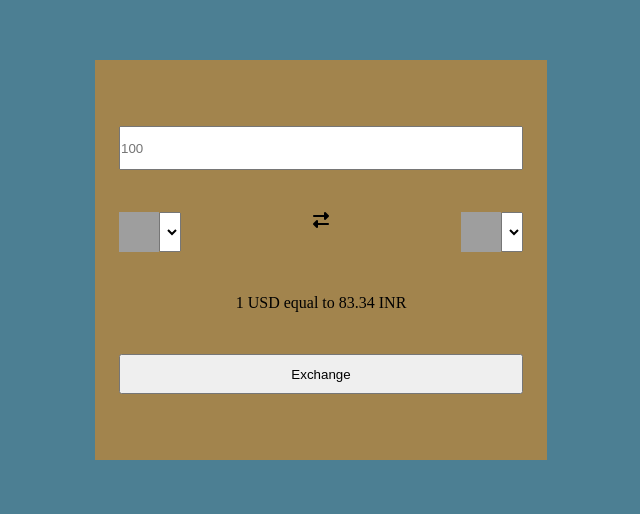
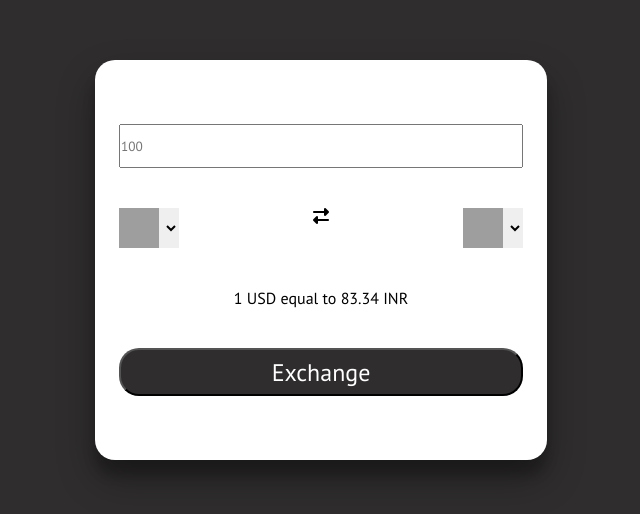
Before and after one commit to anurag-prajapati34/currency-converter-, a plain HTML site: page index.html in a window 1280 px wide. Shown: the part 140-654 px from the top of the page, without its empty margins (319-959 px from the left). Drawn offline with Linux system fonts and the light colour scheme; no server answers; grey boxes are pictures that could not be loaded.

Commit message:
improving design

```diff
--- a/index.html
+++ b/index.html
@@ -5,6 +5,10 @@
     <meta name="viewport" content="width=device-width, initial-scale=1.0">
     <title>currency-converter</title>
     <link rel="stylesheet" href="style.css">
+
+    <link rel="preconnect" href="https://fonts.googleapis.com">
+<link rel="preconnect" href="https://fonts.gstatic.com" crossorigin>
+<link href="https://fonts.googleapis.com/css2?family=PT+Sans:ital,wght@0,400;0,700;1,400;1,700&display=swap" rel="stylesheet">
 
     <link rel="stylesheet" href="https://cdnjs.cloudflare.com/ajax/libs/font-awesome/6.5.2/css/all.min.css" integrity="sha512-SnH5WK+bZxgPHs44uWIX+LLJAJ9/2PkPKZ5QiAj6Ta86w+fsb2TkcmfRyVX3pBnMFcV7oQPJkl9QevSCWr3W6A==" crossorigin="anonymous" referrerpolicy="no-referrer" />
 </head>
--- a/script.js
+++ b/script.js
@@ -141,7 +141,7 @@ const   getFromCurr =async ()=>{
 
    convertedValue=ConversionRate[toCurrCode]*amtValue;
 
-result.textContent=`${amtValue} ${fromCurrCode} = ${convertedValue} ${toCurrCode}`
+result.textContent=`${amtValue}${fromCurrCode} = ${convertedValue} ${toCurrCode}`
 
 
 
--- a/style.css
+++ b/style.css
@@ -1,10 +1,18 @@
+@import url('https://fonts.googleapis.com/css2?family=PT+Sans:ital,wght@0,400;0,700;1,400;1,700&display=swap');
+
+
+
 *{
     margin: 0;
     padding: 0;
+    /* font-family:'Lucida Sans', 'Lucida Sans Regular', 'Lucida Grande', 'Lucida Sans Unicode', Geneva, Verdana, sans-serif;
+    font-weight: 600; */
+  font-family: 'PT Sans';
+  font-weight: 500;
 
 }
 body{
-    background-color: rgb(76, 127, 147);
+    background-color: #2F2D2E;
     height: 100vh;
     display: flex;
     justify-content: center;
@@ -24,8 +32,10 @@ body{
     align-items: center;
     flex-direction: column;
     height: 50vh;
-    background-color: rgb(162, 132, 77);
+    background-color:white;
     justify-content: space-evenly;
+    border-radius: 20px;
+    box-shadow: rgba(0, 0, 0, 0.3) 0px 19px 38px, rgba(0, 0, 0, 0.22) 0px 15px 12px;
 }
 .container form{
     height: 100%;
@@ -39,10 +49,13 @@ body{
 #selectContainer{
     display: flex;
     justify-content: space-between;
+    border: none;
 
 }
 select{
     height: 5vmin;
+    border: none;
+    font-size: 3vmin;
 }
 .select{
    display: flex;
@@ -55,7 +68,17 @@ select{
 }
 
 
-button{
+
+#excBtn{
     width: 100%;
-    height: 5vmin;
+    height: 6vmin;
+    border-radius: 20px;
+    background-color: #2F2D2E;
+    color: white;
+    font-size: 3vmin;
+
 }
+#excBtn:hover{
+    cursor: pointer;
+
+}
```
